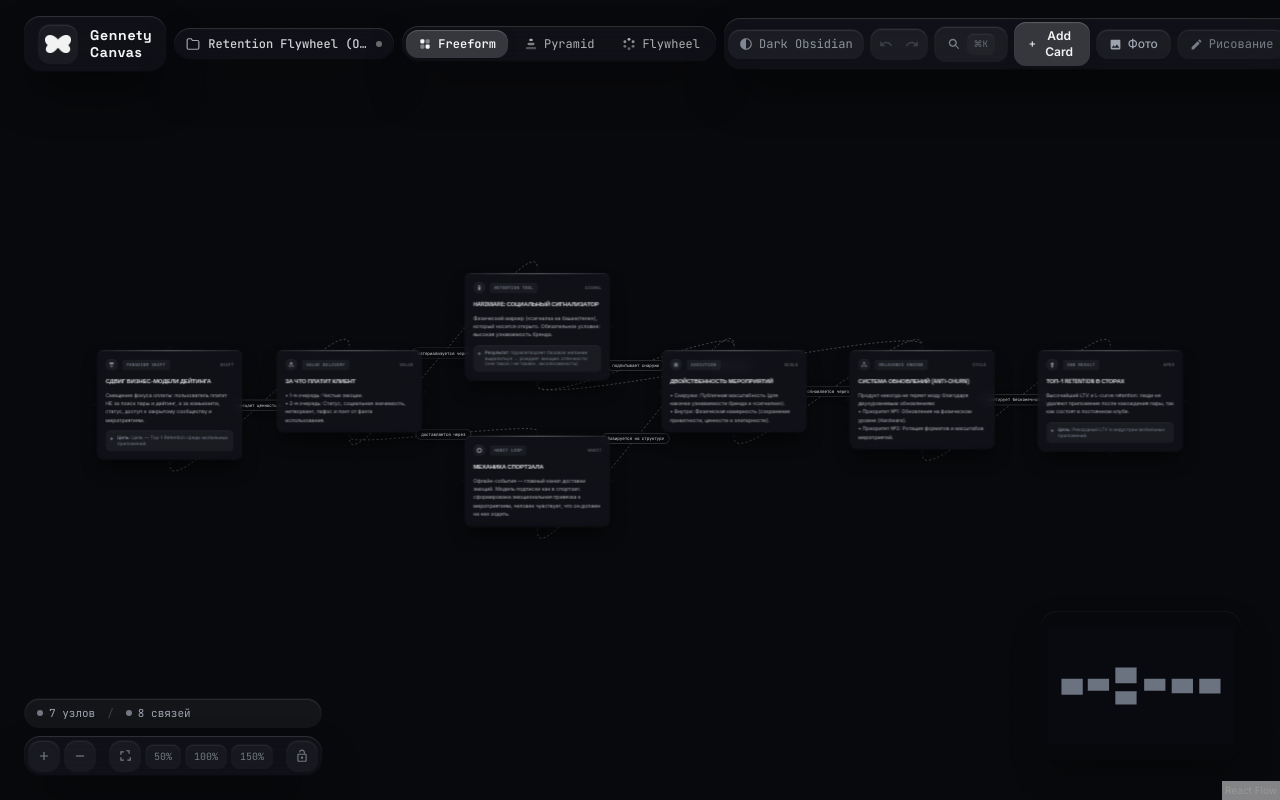
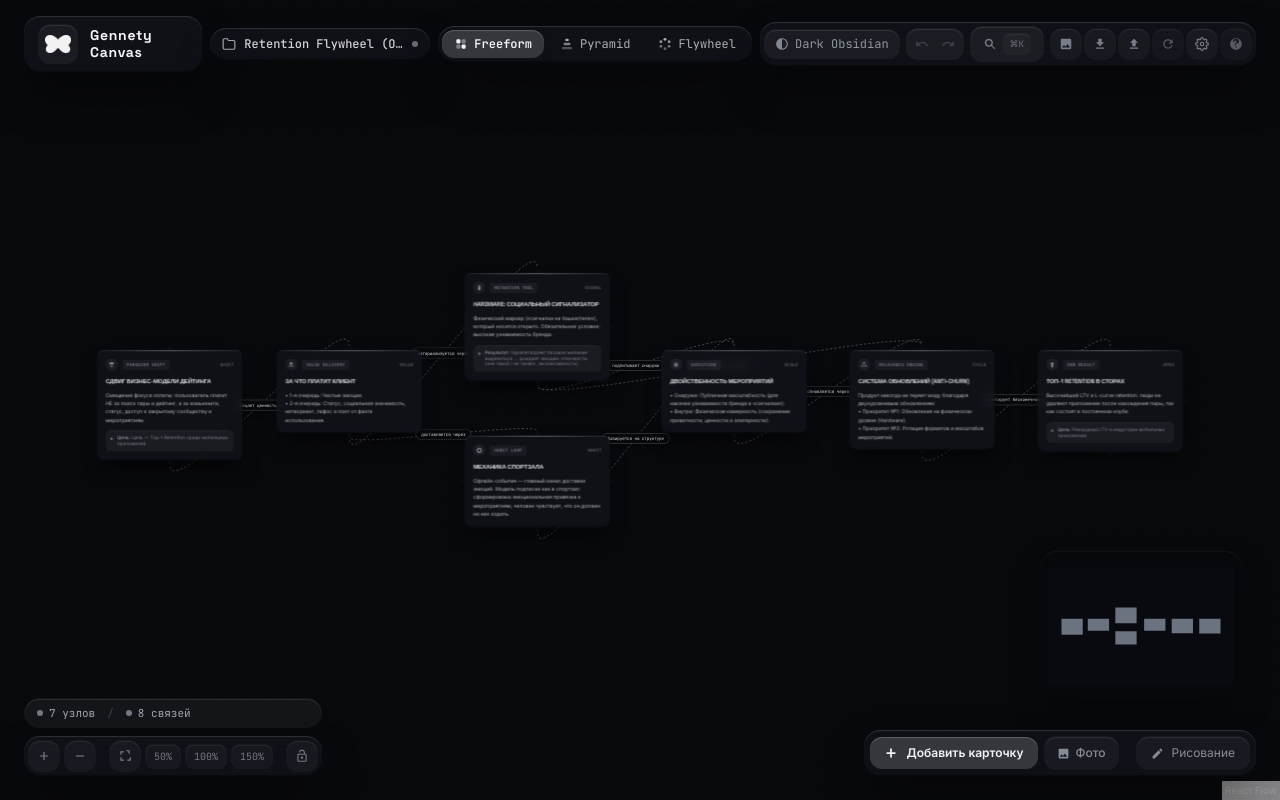
Before and after one commit to Gleb4442/gennety-retention-canvas, a React (Vite) app: page / in a window 1280 px wide. Both pictures are taken after a click on the button "Быстрый демо-вход". Built offline with nearby package versions, Linux system fonts and the light colour scheme.

Commit message:
feat: move Add Card, Photo, and Drawing buttons to bottom-right floating dock

```diff
--- a/src/App.tsx
+++ b/src/App.tsx
@@ -99,7 +99,6 @@ export const App: React.FC = () => {
       >
         {/* Top Executive Frameless Liquid Glass Bar */}
         <Navbar
-          onOpenAddModal={() => setIsAddModalOpen(true)}
           onOpenSearchModal={() => setIsSearchModalOpen(true)}
           onOpenHelpModal={() => setIsHelpModalOpen(true)}
           onOpenCabinet={() => setIsCabinetOpen(true)}
@@ -108,7 +107,10 @@ export const App: React.FC = () => {
         />
 
         {/* Infinite Interactive Node Canvas */}
-        <Canvas onOpenSearchModal={() => setIsSearchModalOpen(true)} />
+        <Canvas
+          onOpenSearchModal={() => setIsSearchModalOpen(true)}
+          onOpenAddModal={() => setIsAddModalOpen(true)}
+        />
 
         {/* Add Card Modal */}
         <AddNodeModal
--- a/src/components/Canvas.tsx
+++ b/src/components/Canvas.tsx
@@ -1,4 +1,4 @@
-import React, { useCallback, useEffect, useState } from 'react';
+import React, { useCallback, useEffect, useRef, useState } from 'react';
 import {
   ReactFlow,
   Background,
@@ -18,6 +18,7 @@ import { SidebarInspector } from './SidebarInspector';
 import { DrawingLayer } from './DrawingLayer';
 import { DrawingToolbar } from './DrawingToolbar';
 import { ImageLightboxModal } from './ImageLightboxModal';
+import { IconAdd } from './AbstractIcons';
 import { useBoardStore } from '../store/useBoardStore';
 import { THEME_CONFIG } from '../constants/themeTokens';
 import { compressImageFile } from '../utils/imageCompressor';
@@ -25,6 +26,7 @@ import type { StrategyNode } from '../types';
 
 interface CanvasProps {
   onOpenSearchModal: () => void;
+  onOpenAddModal?: () => void;
 }
 
 const NODE_TYPES = {
@@ -33,7 +35,7 @@ const NODE_TYPES = {
 };
 const EDGE_TYPES = { customEdge: CustomEdge };
 
-export const Canvas: React.FC<CanvasProps> = ({ onOpenSearchModal }) => {
+export const Canvas: React.FC<CanvasProps> = ({ onOpenSearchModal, onOpenAddModal }) => {
   const { setCenter, fitView, screenToFlowPosition } = useReactFlow();
 
   const nodes = useBoardStore((s) => s.nodes);
@@ -51,11 +53,39 @@ export const Canvas: React.FC<CanvasProps> = ({ onOpenSearchModal }) => {
   const redo = useBoardStore((s) => s.redo);
   const addImageNode = useBoardStore((s) => s.addImageNode);
   const isDrawingMode = useBoardStore((s) => s.isDrawingMode);
+  const setIsDrawingMode = useBoardStore((s) => s.setIsDrawingMode);
   const drawingTool = useBoardStore((s) => s.drawingTool);
 
   const [isLocked, setIsLocked] = useState(false);
+  const imageFileInputRef = useRef<HTMLInputElement>(null);
 
   const themeTokens = THEME_CONFIG[theme] || THEME_CONFIG.dark;
+
+  const handlePhotoFileChange = async (e: React.ChangeEvent<HTMLInputElement>) => {
+    const file = e.target.files?.[0];
+    if (!file) return;
+
+    try {
+      const compressed = await compressImageFile(file, 1600, 0.88);
+      const viewport = document.querySelector('.react-flow') as HTMLElement;
+      const rect = viewport
+        ? viewport.getBoundingClientRect()
+        : { left: 0, top: 0, width: window.innerWidth, height: window.innerHeight };
+      const centerPos = screenToFlowPosition({
+        x: rect.left + rect.width / 2 + (Math.random() * 60 - 30),
+        y: rect.top + rect.height / 2 + (Math.random() * 60 - 30),
+      });
+      addImageNode(
+        compressed,
+        { x: centerPos.x - 170, y: centerPos.y - 120 },
+        file.name.replace(/\.[^/.]+$/, '')
+      );
+    } catch (err) {
+      console.error('Failed to add photo card:', err);
+    } finally {
+      e.target.value = '';
+    }
+  };
 
   // Fit view initially
   useEffect(() => {
@@ -279,22 +309,83 @@ export const Canvas: React.FC<CanvasProps> = ({ onOpenSearchModal }) => {
           color={themeTokens.dotsColor}
         />
 
-        {/* MiniMap in bottom-right corner */}
+        {/* MiniMap in bottom-right corner (raised so it never overlaps the action dock) */}
         <MiniMap
           nodeColor={nodeColor}
           nodeStrokeWidth={0}
           zoomable
           pannable
           ariaLabel="Навигационная миникарта"
-          className="!bottom-6 !right-6"
+          className="!bottom-[84px] !right-6 !rounded-2xl !overflow-hidden !border !border-black/10 dark:!border-white/10 !shadow-2xl backdrop-blur-md"
         />
       </ReactFlow>
 
-      {/* Floating Canvas Controls */}
+      {/* Floating Canvas Controls (bottom-left) */}
       <CanvasControls
         isLocked={isLocked}
         onToggleLock={() => setIsLocked(!isLocked)}
       />
+
+      {/* Hidden File Input for Canvas Photo Button */}
+      <input
+        type="file"
+        ref={imageFileInputRef}
+        onChange={handlePhotoFileChange}
+        accept="image/*"
+        className="hidden"
+      />
+
+      {/* Floating Bottom-Right Action Dock (Add Card, Photo, Drawing) */}
+      <div
+        className="absolute bottom-6 right-6 z-30 flex items-center p-1.5 rounded-2xl liquid-glass shadow-2xl gap-1.5 select-none pointer-events-auto border border-black/10 dark:border-white/10"
+        role="toolbar"
+        aria-label="Панель добавления карточек и рисования"
+      >
+        {/* Add Card Button */}
+        {onOpenAddModal && (
+          <button
+            onClick={onOpenAddModal}
+            className="flex items-center gap-2 px-3.5 py-2 rounded-xl liquid-pill-active text-xs font-semibold transition-all hover:scale-[1.02] shadow-sm active:scale-95"
+            title="Добавить новую карточку на холст"
+          >
+            <IconAdd className="w-3.5 h-3.5" />
+            <span>Добавить карточку</span>
+          </button>
+        )}
+
+        {/* Add Standalone Photo Card */}
+        <button
+          onClick={() => imageFileInputRef.current?.click()}
+          className="flex items-center gap-1.5 px-3 py-2 rounded-xl liquid-pill text-xs font-medium transition-all hover:scale-[1.02] active:scale-95 opacity-85 hover:opacity-100"
+          title="Добавить фото на холст (также можно перетащить файл или нажать ⌘V)"
+        >
+          <svg width="13" height="13" viewBox="0 0 24 24" fill="currentColor">
+            <path d="M21 19V5c0-1.1-.9-2-2-2H5c-1.1 0-2 .9-2 2v14c0 1.1.9 2 2 2h14c1.1 0 2-.9 2-2zM8.5 13.5l2.5 3.01L14.5 12l4.5 6H5l3.5-4.5z" />
+          </svg>
+          <span>Фото</span>
+        </button>
+
+        <div className="w-[1px] h-4 bg-current/10 mx-0.5" />
+
+        {/* Drawing Mode Toggle Button */}
+        <button
+          onClick={() => setIsDrawingMode(!isDrawingMode)}
+          className={`flex items-center gap-2 px-3.5 py-2 rounded-xl text-xs transition-all active:scale-95 ${
+            isDrawingMode
+              ? 'liquid-pill-active font-semibold shadow-sm ring-1 ring-white/20'
+              : 'liquid-pill opacity-85 hover:opacity-100'
+          }`}
+          title={isDrawingMode ? "Выйти из режима рисования" : "Включить свободное рисование и ластик"}
+        >
+          <svg width="13" height="13" viewBox="0 0 24 24" fill="currentColor">
+            <path d="M3 17.25V21h3.75L17.81 9.94l-3.75-3.75L3 17.25zM20.71 7.04c.39-.39.39-1.02 0-1.41l-2.34-2.34c-.39-.39-1.02-.39-1.41 0l-1.83 1.83 3.75 3.75 1.83-1.83z" />
+          </svg>
+          <span>Рисование</span>
+          {isDrawingMode && (
+            <span className="w-1.5 h-1.5 rounded-full bg-current opacity-80 animate-pulse" />
+          )}
+        </button>
+      </div>
 
       {/* Floating Liquid-Glass Drawing Toolbar */}
       <DrawingToolbar />
--- a/src/components/Navbar.tsx
+++ b/src/components/Navbar.tsx
@@ -6,13 +6,11 @@ import {
   IconPyramidLayout,
   IconFlywheelLayout,
   IconThemeSwitch,
-  IconAdd,
   IconSearchMinimal,
 } from './AbstractIcons';
 import { ButterflyLogo } from './ButterflyLogo';
 
 interface NavbarProps {
-  onOpenAddModal: () => void;
   onOpenSearchModal: () => void;
   onOpenHelpModal: () => void;
   onOpenCabinet: () => void;
@@ -21,7 +19,6 @@ interface NavbarProps {
 }
 
 export const Navbar: React.FC<NavbarProps> = ({
-  onOpenAddModal,
   onOpenSearchModal,
   onOpenHelpModal,
   onOpenCabinet,
@@ -29,7 +26,6 @@ export const Navbar: React.FC<NavbarProps> = ({
   onOpenImportJson,
 }) => {
   const fileInputRef = useRef<HTMLInputElement>(null);
-  const imageFileInputRef = useRef<HTMLInputElement>(null);
   const [isThemeMenuOpen, setIsThemeMenuOpen] = useState(false);
 
   const layoutMode = useBoardStore((s) => s.layoutMode);
@@ -45,29 +41,10 @@ export const Navbar: React.FC<NavbarProps> = ({
   const importJson = useBoardStore((s) => s.importJson);
   const projects = useBoardStore((s) => s.projects);
   const currentProjectId = useBoardStore((s) => s.currentProjectId);
-  const addImageNode = useBoardStore((s) => s.addImageNode);
-  const isDrawingMode = useBoardStore((s) => s.isDrawingMode);
-  const setIsDrawingMode = useBoardStore((s) => s.setIsDrawingMode);
 
   const activeProject = projects.find((p) => p.id === currentProjectId) || projects[0];
   const canUndo = undoStack.length > 0;
   const canRedo = redoStack.length > 0;
-
-  const handlePhotoFileChange = async (e: React.ChangeEvent<HTMLInputElement>) => {
-    const file = e.target.files?.[0];
-    if (!file) return;
-
-    try {
-      const { compressImageFile } = await import('../utils/imageCompressor');
-      const compressed = await compressImageFile(file, 1600, 0.88);
-      addImageNode(compressed, undefined, file.name.replace(/\.[^/.]+$/, ''));
-    } catch (err) {
-      console.error('Failed to add photo card:', err);
-      alert('Ошибка добавления фото.');
-    } finally {
-      e.target.value = '';
-    }
-  };
 
   const handleExportPng = async () => {
     const element = document.querySelector('.react-flow__viewport') as HTMLElement;
@@ -159,15 +136,6 @@ export const Navbar: React.FC<NavbarProps> = ({
         ref={fileInputRef}
         onChange={handleFileChange}
         accept=".json"
-        className="hidden pointer-events-auto"
-      />
-
-      {/* Hidden File Input for Image Upload */}
-      <input
-        type="file"
-        ref={imageFileInputRef}
-        onChange={handlePhotoFileChange}
-        accept="image/*"
         className="hidden pointer-events-auto"
       />
 
@@ -377,43 +345,6 @@ export const Navbar: React.FC<NavbarProps> = ({
           </kbd>
         </button>
 
-        {/* + Add Card */}
-        <button
-          onClick={onOpenAddModal}
-          className="flex items-center gap-1.5 px-3.5 py-1.5 rounded-xl liquid-pill-active text-xs font-semibold transition-all hover:scale-105"
-        >
-          <IconAdd className="w-3.5 h-3.5" />
-          <span className="hidden sm:inline">Add Card</span>
-        </button>
-
-        {/* + Add Photo */}
-        <button
-          onClick={() => imageFileInputRef.current?.click()}
-          className="flex items-center gap-1.5 px-3 py-1.5 rounded-xl liquid-pill text-xs font-medium transition-all hover:liquid-pill-active"
-          title="Добавить фото-карточку на холст (также можно перетащить файл или вставить из буфера ⌘V)"
-        >
-          <svg width="13" height="13" viewBox="0 0 24 24" fill="currentColor">
-            <path d="M21 19V5c0-1.1-.9-2-2-2H5c-1.1 0-2 .9-2 2v14c0 1.1.9 2 2 2h14c1.1 0 2-.9 2-2zM8.5 13.5l2.5 3.01L14.5 12l4.5 6H5l3.5-4.5z" />
-          </svg>
-          <span className="hidden xl:inline">Фото</span>
-        </button>
-
-        {/* Freehand Drawing Mode Toggle */}
-        <button
-          onClick={() => setIsDrawingMode(!isDrawingMode)}
-          className={`flex items-center gap-1.5 px-3 py-1.5 rounded-xl text-xs font-mono transition-all ${
-            isDrawingMode
-              ? 'liquid-pill-active font-semibold shadow-md'
-              : 'liquid-pill opacity-75 hover:opacity-100'
-          }`}
-          title={isDrawingMode ? "Выйти из режима рисования" : "Включить рисование от руки и ластик"}
-        >
-          <svg width="13" height="13" viewBox="0 0 24 24" fill="currentColor">
-            <path d="M3 17.25V21h3.75L17.81 9.94l-3.75-3.75L3 17.25zM20.71 7.04c.39-.39.39-1.02 0-1.41l-2.34-2.34c-.39-.39-1.02-.39-1.41 0l-1.83 1.83 3.75 3.75 1.83-1.83z" />
-          </svg>
-          <span className="hidden xl:inline">Рисование</span>
-        </button>
-
         {/* Export / Reset Buttons */}
         <div className="flex items-center gap-0.5">
           <button
```
Also changed, not shown: src/components/DrawingToolbar.tsx (+4 -4 lines).
